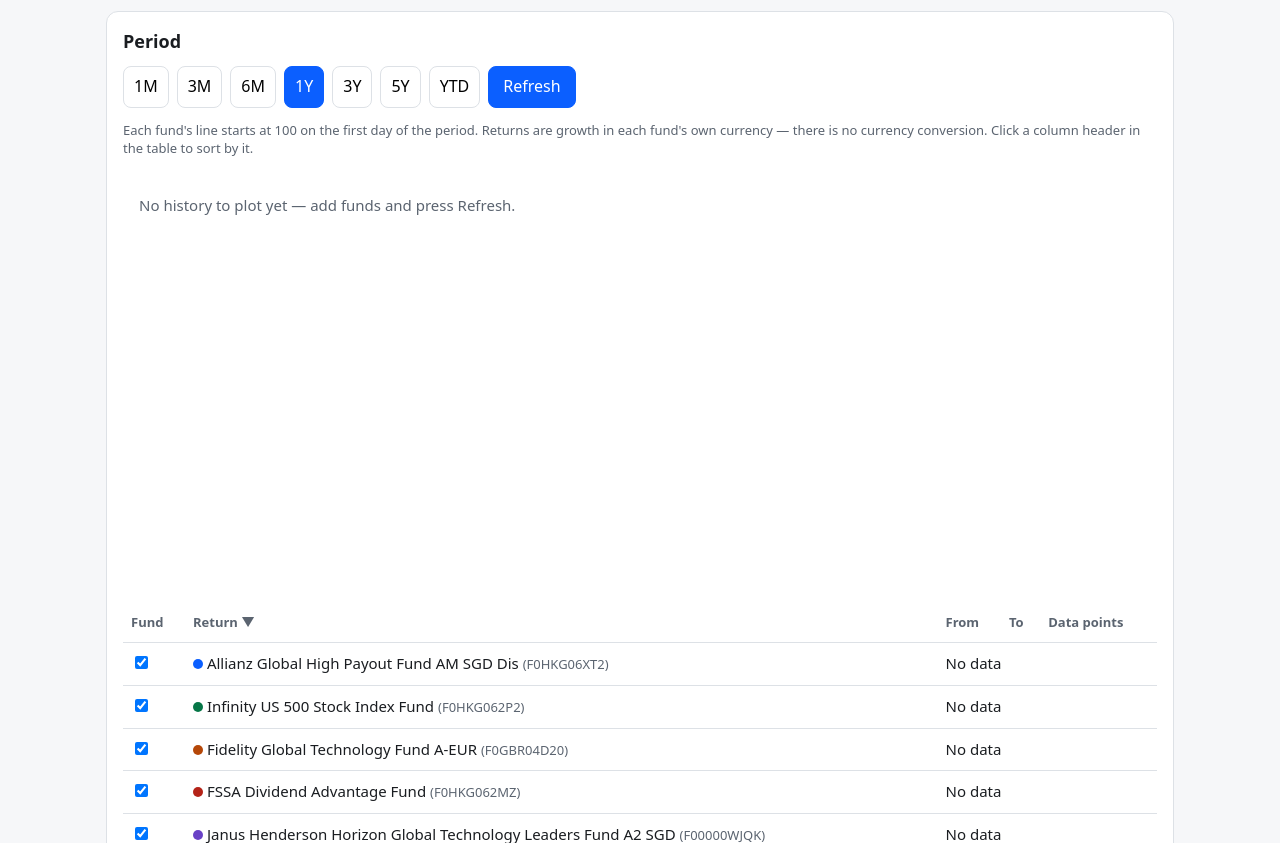
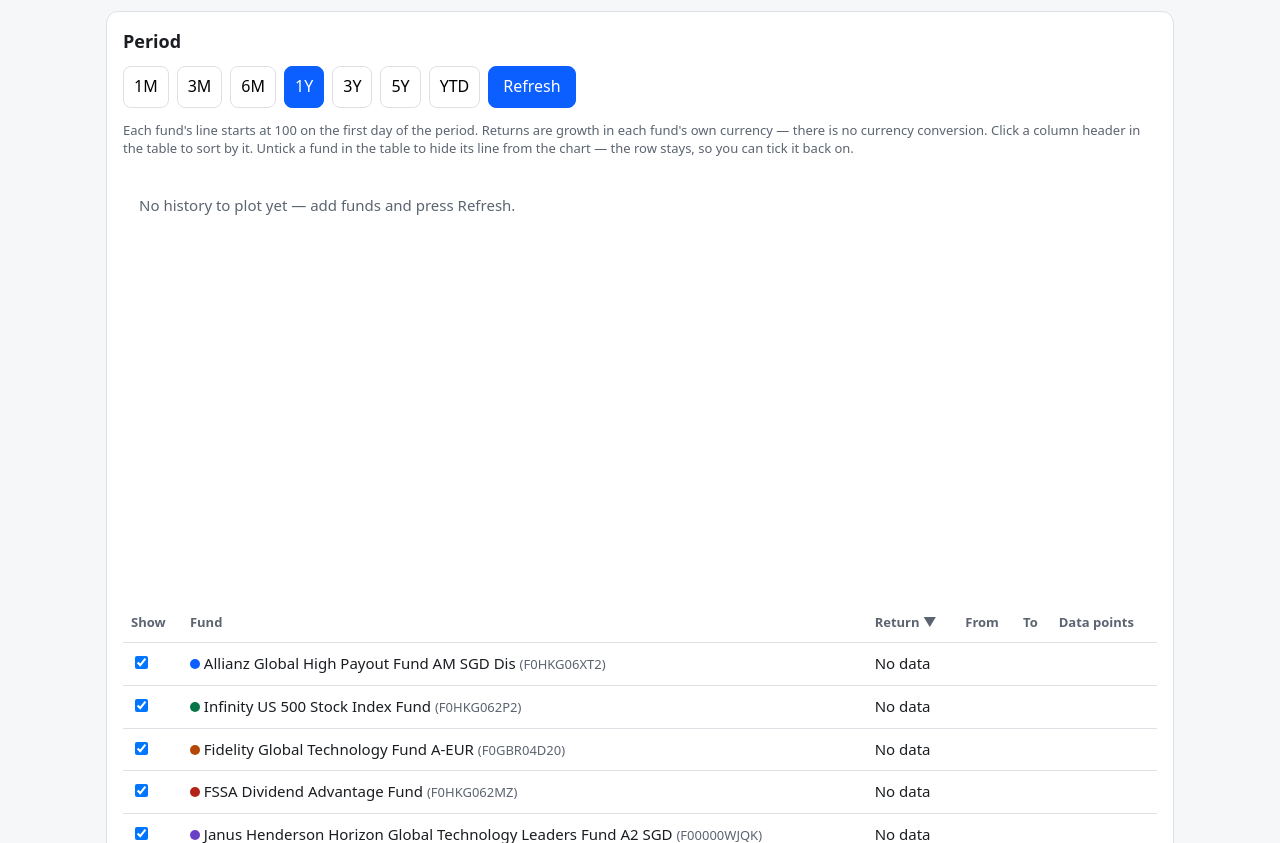
Before and after one commit to ooikk/Muse-Fund-Prices, a plain HTML site: page compare.html in a window 1280 px wide. Shown: the part 560-1403 px from the top of the page. Drawn offline with Linux system fonts and the light colour scheme; no server answers.

Commit message:
Compare chart: per-fund Show tick boxes in the returns table to temporarily hide lines (in-memory only, chart + tooltip respect it)

```diff
--- a/compare.html
+++ b/compare.html
@@ -39,7 +39,7 @@
       <button type="button" class="period-btn" data-period="YTD">YTD</button>
       <button type="button" id="refreshBtn" class="primary">Refresh</button>
     </div>
-    <p class="hint">Each fund's line starts at 100 on the first day of the period. Returns are growth in each fund's own currency — there is no currency conversion. Click a column header in the table to sort by it.</p>
+    <p class="hint">Each fund's line starts at 100 on the first day of the period. Returns are growth in each fund's own currency — there is no currency conversion. Click a column header in the table to sort by it. Untick a fund in the table to hide its line from the chart — the row stays, so you can tick it back on.</p>
     <div class="chart-wrap">
       <canvas id="chart" width="1000" height="420" aria-label="Fund performance chart"></canvas>
       <div id="chartTip" class="chart-tip" hidden></div>
@@ -47,7 +47,7 @@
     <div class="table-wrap">
       <table>
         <thead>
-          <tr><th data-sort="fund">Fund</th><th data-sort="return">Return</th><th data-sort="from">From</th><th data-sort="to">To</th><th data-sort="points">Data points</th></tr>
+          <tr><th class="show-col" title="Tick to show the fund's line on the chart">Show</th><th data-sort="fund">Fund</th><th data-sort="return">Return</th><th data-sort="from">From</th><th data-sort="to">To</th><th data-sort="points">Data points</th></tr>
         </thead>
         <tbody id="returnRows"></tbody>
       </table>
```
